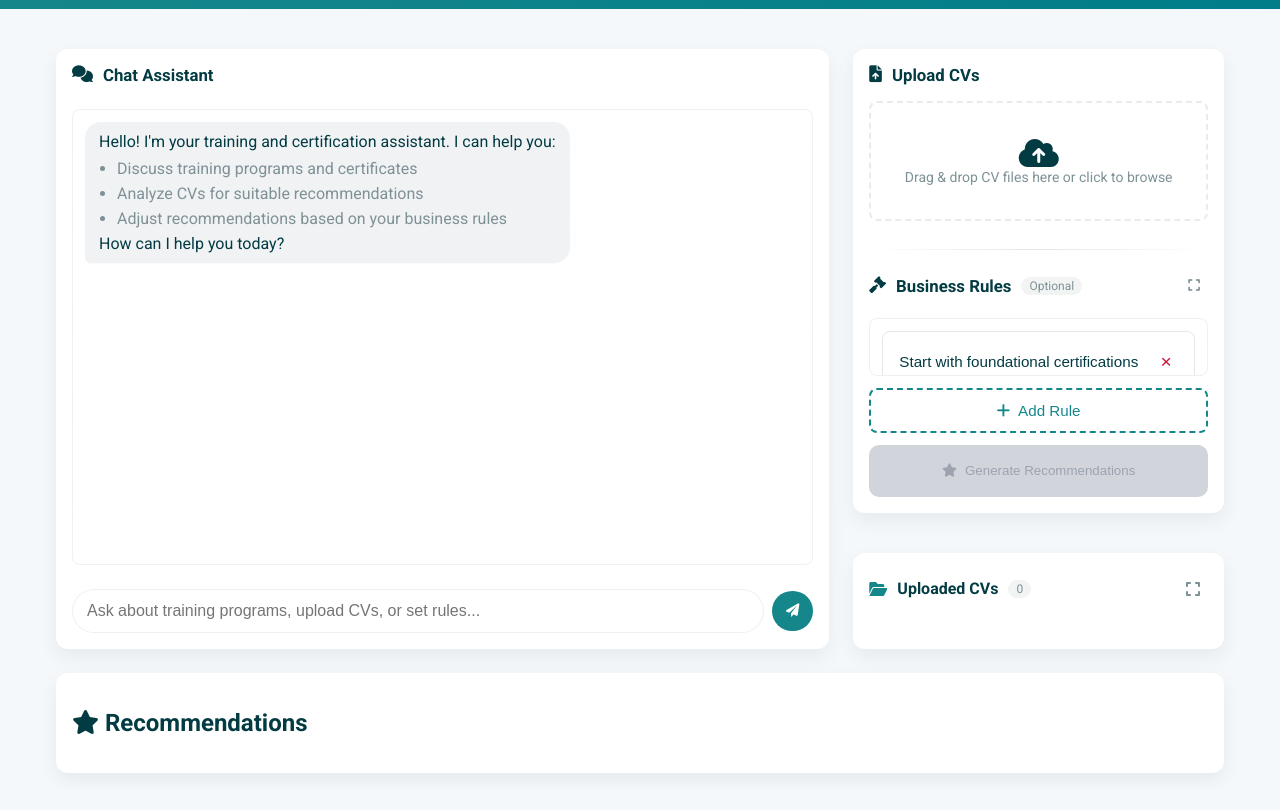
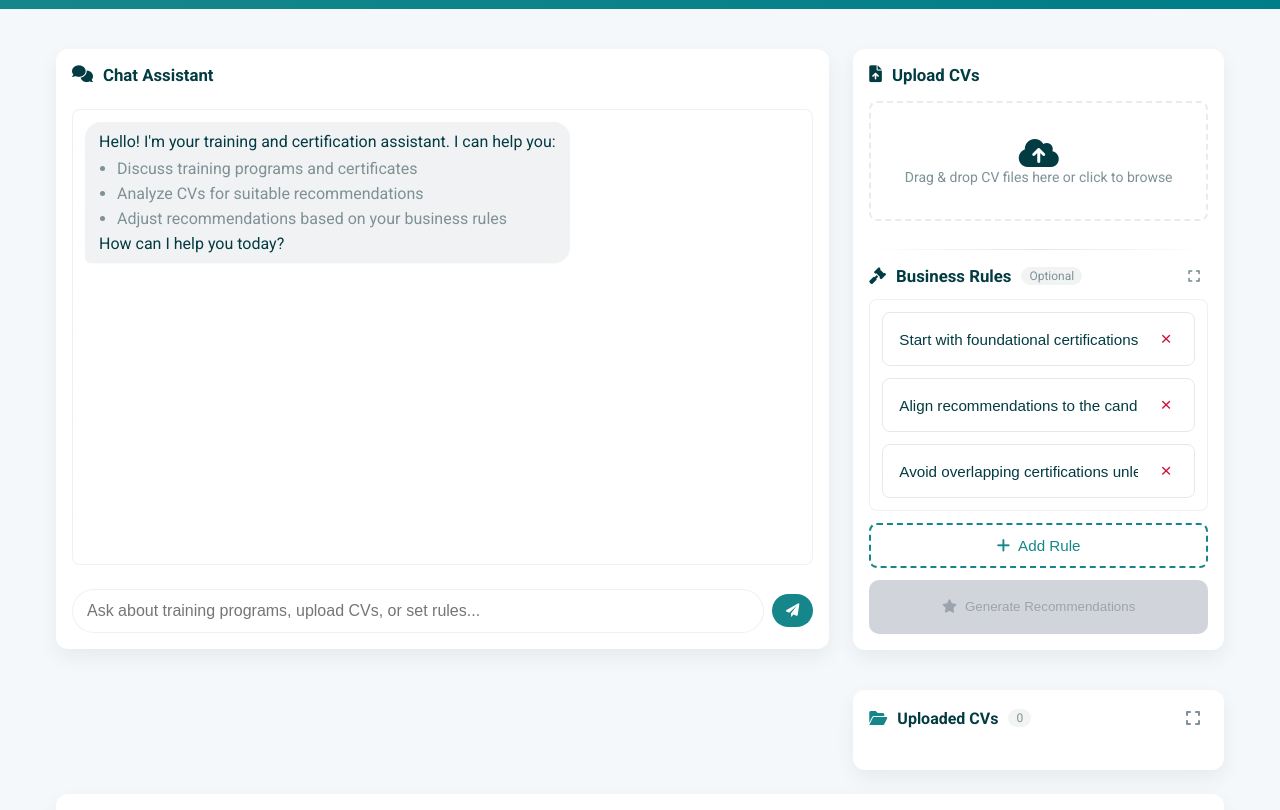
Before and after one commit to joudbaniissa-dev/personal_testing_repo_CV_agent, a plain HTML site: page index.html in a window 1280 px wide. Shown: the part 60-870 px from the top of the page. Before the commit the page ends 849 px from the top, so only its background shows below. Drawn offline with nearby package versions, Linux system fonts and the light colour scheme; a script that the page names is missing.

Commit message:
Update styles.css

```diff
--- a/css/styles.css
+++ b/css/styles.css
@@ -152,33 +152,23 @@ img,video{ max-width:100%; height:auto; display:block; }
 }
 
 /* buttons */
-button {
-  display:inline-flex;
-  align-items:center;
-  gap:8px;
-  justify-content:center;
-  border-radius: 999px;
-  border: none;
-  background: var(--primary);
-  color:white;
-  padding: 10px 14px;
-  cursor:pointer;
-  font-weight:500;
-  min-height: 40px; /* Ensure minimum height */
-}
+button { display:inline-flex; align-items:center; gap:8px; justify-content:center; border-radius: 999px; border: none; background: var(--primary); color:white; padding: 10px 14px; cursor:pointer; font-weight:500; }
 button:focus { outline: 3px solid rgba(0,0,0,0.06); outline-offset: 2px; }
 button:disabled { opacity:0.6; cursor:not-allowed; transform:none; }
 
 /* primary full-width for panel actions */
+/* JOUD FIX: Added height/flex adjustments for Arabic Button visibility */
 .action-full {
   width: 100%;
   border-radius: 10px;
-  padding: 14px 12px;
-  min-height: 52px; /* Force minimum height */
-  line-height: 1.5;
+  padding: 12px;
+  min-height: 54px;
+  height: auto;
   display: flex;
   align-items: center;
   justify-content: center;
+  text-align: center;
+  line-height: 1.25;
 }
 
 /* === SIDE PANEL === */
@@ -188,7 +178,7 @@ button:disabled { opacity:0.6; cursor:not-allowed; transform:none; }
   gap: var(--space-m);
   /* Joud Fix: Changed fixed height to min-height to prevent shrinking when CVs are added */
   min-height: 600px;
-  /* height: 600px;  <-- REMOVED THIS FIXED HEIGHT */
+  /* height: 600px;  <-- REMOVED THIS FIXED HEIGHT IN BASE CLASS */
 }
 
 /* === MERGED SECTION (Upload CVs & Business Rules) === */
@@ -197,7 +187,8 @@ button:disabled { opacity:0.6; cursor:not-allowed; transform:none; }
   display: flex;
   flex-direction: column;
   min-height: 0;
-  overflow: hidden;
+  /* JOUD FIX: Changed from hidden to visible so button isn't clipped if content grows */
+  overflow: visible;
   position: relative;
 }
 
@@ -1543,14 +1534,15 @@ button#maximize-uploaded-btn:hover i {
 @media (min-width: 720px) {
   .main-content { flex-direction: row; align-items: start; gap: var(--space-l); }
   .chat-section { flex: 2; min-height: 600px; max-height: 600px; }
-  .side-panel { flex: 1; max-width: 420px; height: 600px; }
+  /* JOUD FIX: Changed fixed height to auto with min-height to fix button cutoff */
+  .side-panel { flex: 1; max-width: 420px; height: auto !important; min-height: 600px; }
 }
 
 /* larger desktops */
 @media (min-width: 1100px) {
   .container { max-width: 1200px; }
   .chat-section { min-height: 600px; max-height: 600px; }
-  .side-panel { height: 600px; }
+  .side-panel { height: auto !important; min-height: 600px; }
 }
 
 /* mobile adjustments */
```
